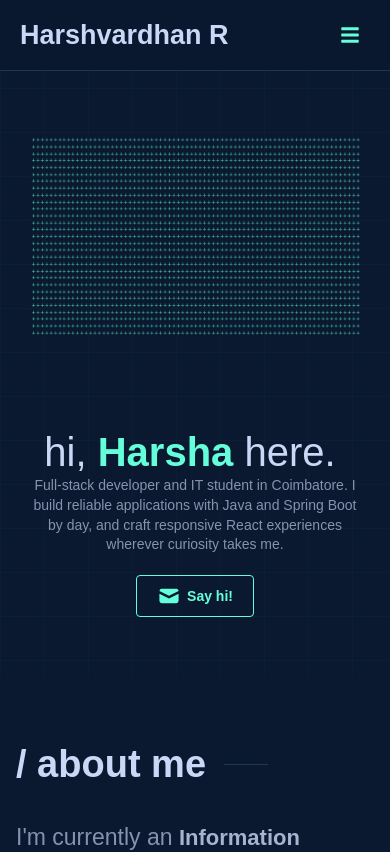
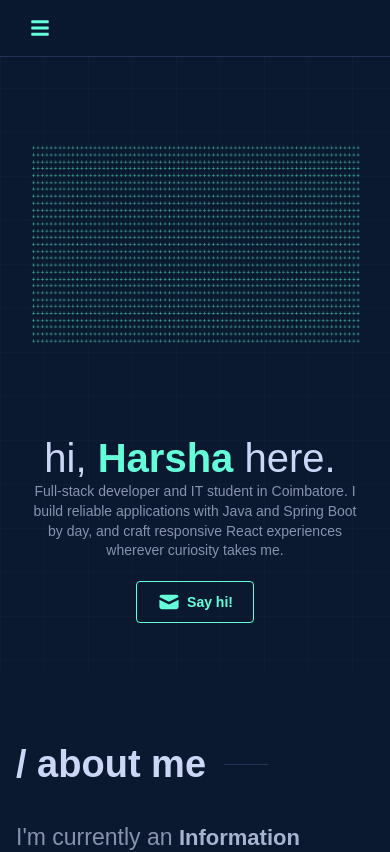
Before and after one commit to harsha-252005/harsha-portfolio, a React (Vite) app: page / in a window 390 px wide. Shown: the top 852 px of the page. Built offline with nearby package versions, Linux system fonts and the light colour scheme; a web font is replaced by a local one.

Commit message:
Refine mobile hero alignment

```diff
--- a/src/components/Navbar.jsx
+++ b/src/components/Navbar.jsx
@@ -7,11 +7,11 @@ const links = [{ label: 'Home', href: '#home' }, { label: 'About', href: '#about
 export default function Navbar() {
   const [open, setOpen] = useState(false);
   const closeMenu = () => setOpen(false);
-  return <header className="fixed top-0 z-50 w-full border-b border-[#233554] bg-[#0a192f]/95 backdrop-blur"><nav className="relative mx-auto flex h-[70px] max-w-[1680px] items-center gap-4 px-5 md:h-[76px] md:gap-8 md:px-12">
-    <a href="#home" className="brand-name shrink-0" onClick={closeMenu}>Harshvardhan R</a>
+  return <header className="fixed top-0 z-50 w-full border-b border-[#233554] bg-[#0a192f]/95 backdrop-blur"><nav className="relative mx-auto flex h-14 max-w-[1680px] items-center gap-4 px-5 md:h-[76px] md:gap-8 md:px-12">
+    <a href="#home" className="brand-name hidden shrink-0 md:block" onClick={closeMenu}>Harshvardhan R</a>
     <div className="hidden items-center gap-7 lg:flex">{links.map(link => <a key={link.label} href={link.href} target={link.external ? '_blank' : undefined} rel={link.external ? 'noreferrer' : undefined} className="text-[18px] font-bold text-[#ccd6f6] no-underline transition hover:text-[#64ffda]">{link.label}</a>)}</div>
     <div className="ml-auto hidden items-center gap-5 text-[#ccd6f6] sm:flex"><a className="site-link" aria-label="Contact" href="#contact"><FaEnvelope size={20}/></a><a className="site-link" aria-label="GitHub" href="https://github.com/harsha-252005" target="_blank" rel="noreferrer"><FaGithub size={20}/></a><a className="site-link" aria-label="LinkedIn" href="https://www.linkedin.com/in/harshvardhan-rengaraju-5583372a0/" target="_blank" rel="noreferrer"><FaLinkedin size={20}/></a><a className="site-link" aria-label="Contact" href="#contact"><FaPen size={19}/></a></div>
-    <button className="ml-auto grid h-10 w-10 place-items-center border-0 bg-transparent text-xl text-[#64ffda] lg:hidden" type="button" onClick={() => setOpen(!open)} aria-label="Toggle navigation" aria-expanded={open}>{open ? <FaTimes /> : <FaBars />}</button>
-    {open && <div className="absolute left-0 top-[70px] grid w-full gap-1 border-b border-[#233554] bg-[#0a192f] px-5 py-4 shadow-2xl lg:hidden">{links.map(link => <a key={link.label} href={link.href} target={link.external ? '_blank' : undefined} rel={link.external ? 'noreferrer' : undefined} onClick={closeMenu} className="rounded px-3 py-2 font-['NTR'] text-[20px] text-[#ccd6f6] no-underline hover:bg-[#112240] hover:text-[#64ffda]">{link.label}</a>)}<div className="mt-2 flex gap-5 border-t border-[#233554] px-3 pt-4 text-[#ccd6f6]"><a className="site-link" aria-label="Contact" href="#contact" onClick={closeMenu}><FaEnvelope size={20}/></a><a className="site-link" aria-label="GitHub" href="https://github.com/harsha-252005" target="_blank" rel="noreferrer"><FaGithub size={20}/></a><a className="site-link" aria-label="LinkedIn" href="https://www.linkedin.com/in/harshvardhan-rengaraju-5583372a0/" target="_blank" rel="noreferrer"><FaLinkedin size={20}/></a><a className="site-link" aria-label="Contact" href="#contact" onClick={closeMenu}><FaPen size={19}/></a></div></div>}
+    <button className="mr-auto ml-0 grid h-10 w-10 place-items-center border-0 bg-transparent text-xl text-[#64ffda] md:ml-auto md:mr-0 lg:hidden" type="button" onClick={() => setOpen(!open)} aria-label="Toggle navigation" aria-expanded={open}>{open ? <FaTimes /> : <FaBars />}</button>
+    {open && <div className="absolute left-0 top-14 grid w-full gap-1 border-b border-[#233554] bg-[#0a192f] px-5 py-4 shadow-2xl md:top-[76px] lg:hidden">{links.map(link => <a key={link.label} href={link.href} target={link.external ? '_blank' : undefined} rel={link.external ? 'noreferrer' : undefined} onClick={closeMenu} className="rounded px-3 py-2 font-['NTR'] text-[20px] text-[#ccd6f6] no-underline hover:bg-[#112240] hover:text-[#64ffda]">{link.label}</a>)}<div className="mt-2 flex gap-5 border-t border-[#233554] px-3 pt-4 text-[#ccd6f6]"><a className="site-link" aria-label="Contact" href="#contact" onClick={closeMenu}><FaEnvelope size={20}/></a><a className="site-link" aria-label="GitHub" href="https://github.com/harsha-252005" target="_blank" rel="noreferrer"><FaGithub size={20}/></a><a className="site-link" aria-label="LinkedIn" href="https://www.linkedin.com/in/harshvardhan-rengaraju-5583372a0/" target="_blank" rel="noreferrer"><FaLinkedin size={20}/></a><a className="site-link" aria-label="Contact" href="#contact" onClick={closeMenu}><FaPen size={19}/></a></div></div>}
   </nav></header>;
 }
--- a/src/index.css
+++ b/src/index.css
@@ -144,12 +144,12 @@ body { margin:0; background:var(--navy); color:var(--light-slate); font-family:'
 }
 
 @media (max-width:480px) {
-  .hero-section { min-height:80vh; min-height:80dvh; padding:16px; }
-  .hero-layout { gap:16px; }
+  .hero-section { min-height:80vh; min-height:80dvh; padding:30px 16px 16px; }
+  .hero-layout { gap:14px; }
   .hero-title { font-size:40px; }
   .hero-description { max-width:340px; padding-bottom:20px; font-size:14px; line-height:1.4; }
   .hero-contact { padding:8px 20px; font-size:14px; }
-  .game-portrait canvas { width:min(230px,calc(100vw - 80px)); }
+  .game-portrait canvas { width:min(180px,calc(100vw - 120px)); }
   .software-card { padding:26px 24px; }
   .software-card h3 { font-size:29px; }
   .software-card p { font-size:19px; }
```
